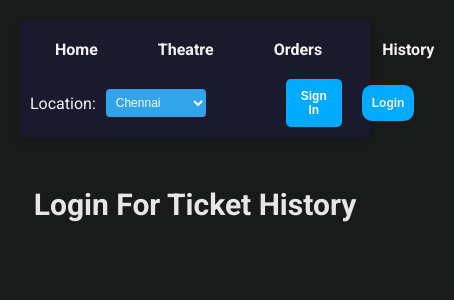
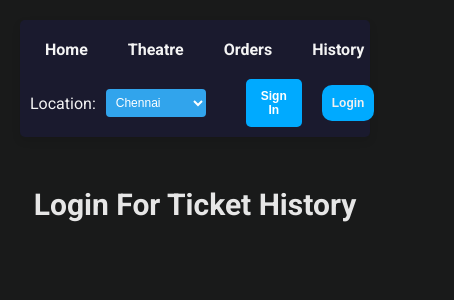
Before and after one commit to Hariharan6052003/movie_booking, a React (Vite) app in the folder client/: page /history in a window 390 px wide. Shown: the top 300 px of the page, 454 px wide, since content can reach past the window. Built offline with nearby package versions, Linux system fonts and the light colour scheme.

Commit message:
Update App.css

```diff
--- a/client/src/App.css
+++ b/client/src/App.css
@@ -199,23 +199,23 @@ h3 {
 
     width : 100%;
     margin-top: 10px;
-    margin-left: 50px;
+    margin-left: 30px;
 
   }
 
 
   .navbar-left .theatre-list{
-   margin-left: 40px;
+   margin-left: 20px;
    margin-top: -20px;
   }
 
   .navbar-left .orders{
-    margin-left: 40px;
+    margin-left: 20px;
     margin-top: -20px;
    }
 
    .navbar-left .history{
-    margin-left: 40px;
+    margin-left: 20px;
     margin-top: -20px;
    }
   .navbar-right {
@@ -225,7 +225,7 @@ h3 {
   }
 
   .navbar-right .sign-in{
-    margin-left: 60px;
+    margin-left: 20px;
 
   }
 
```
